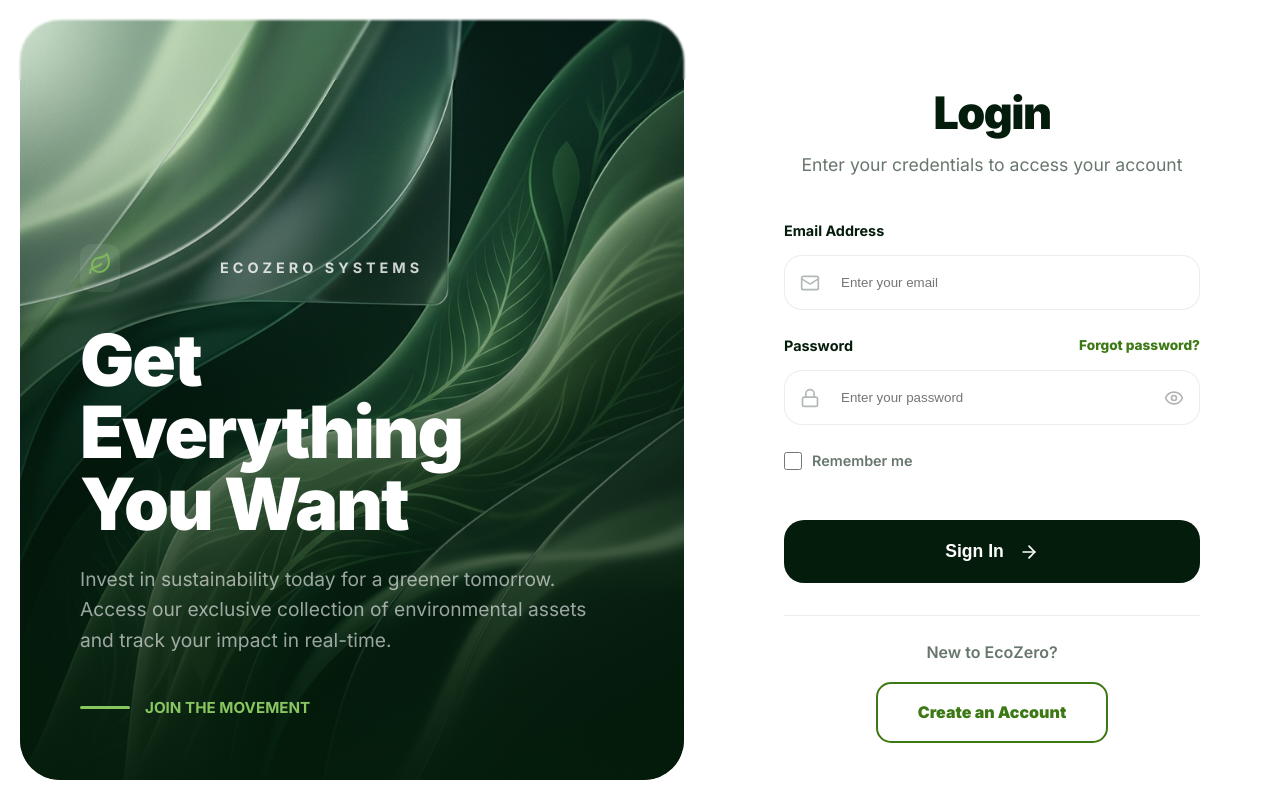
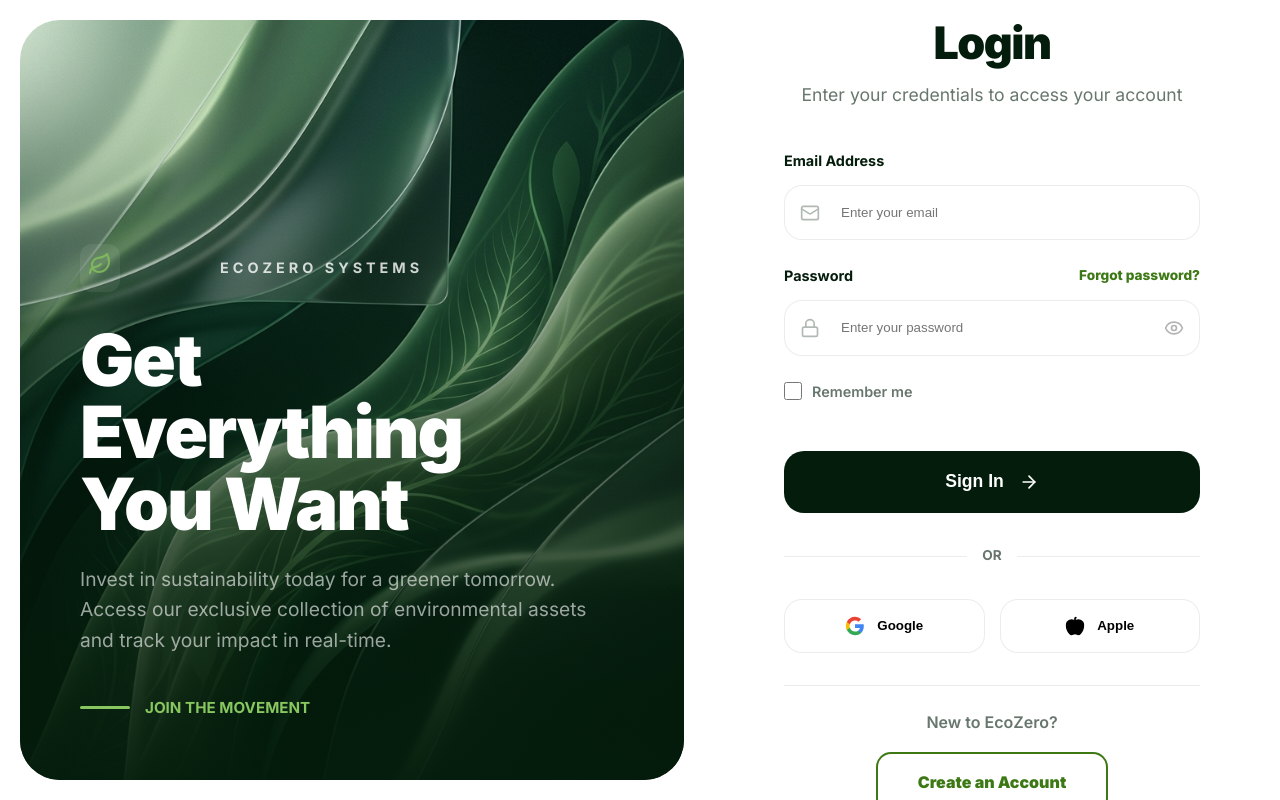
Before and after one commit to wazeer-dev/ecozeroo, a Next.js app: page /login in a window 1280 px wide. Built offline with nearby package versions, Linux system fonts and the light colour scheme; no server answers; the database is empty.

Commit message:
feat: add social login buttons and remove top blur on auth pages

```diff
--- a/src/app/login/page.tsx
+++ b/src/app/login/page.tsx
@@ -226,6 +226,7 @@
 
             <button
               type="submit"
+              className="btn-login-main"
               style={{
                 width: '100%',
                 padding: '1.3rem',
@@ -248,6 +249,36 @@
               {isLoggingIn ? "Verifying..." : (<>Sign In <ArrowRight size={20} /></>)}
             </button>
           </form>
+
+          {/* Social Divider */}
+          <div style={{ display: 'flex', alignItems: 'center', margin: '2rem 0', gap: '15px' }}>
+            <div style={{ flex: 1, height: '1px', background: colors.border }} />
+            <span style={{ fontSize: '0.85rem', color: colors.textMuted, fontWeight: 700 }}>OR</span>
+            <div style={{ flex: 1, height: '1px', background: colors.border }} />
+          </div>
+
+          {/* Social Buttons */}
+          <div style={{ display: 'flex', gap: '15px' }}>
+            <button
+              onClick={handleGoogleLogin}
+              style={{ flex: 1, display: 'flex', alignItems: 'center', justifyContent: 'center', gap: '12px', padding: '1rem', borderRadius: '18px', border: `1.5px solid ${colors.border}`, background: '#fff', cursor: 'pointer', fontWeight: 700, transition: '0.2s' }}
+            >
+              <svg width="20" height="20" viewBox="0 0 24 24">
+                <path d="M22.56 12.25c0-.78-.07-1.53-.2-2.25H12v4.26h5.92c-.26 1.37-1.04 2.53-2.21 3.31v2.77h3.57c2.08-1.92 3.28-4.74 3.28-8.09z" fill="#4285F4"/>
+                <path d="M12 23c2.97 0 5.46-.98 7.28-2.66l-3.57-2.77c-1 .67-2.28 1.06-3.71 1.06-2.86 0-5.29-1.93-6.16-4.53H2.18v2.84C3.99 20.53 7.7 23 12 23z" fill="#34A853"/>
+                <path d="M5.84 14.09c-.22-.67-.35-1.39-.35-2.09s.13-1.42.35-2.09V7.07H2.18C1.43 8.55 1 10.22 1 12s.43 3.45 1.18 4.93l3.66-2.84z" fill="#FBBC05"/>
+                <path d="M12 5.38c1.62 0 3.06.56 4.21 1.64l3.15-3.15C17.45 2.09 14.97 1 12 1 7.7 1 3.99 3.47 2.18 7.07l3.66 2.84c.87-2.6 3.3-4.53 6.16-4.53z" fill="#EA4335"/>
+              </svg>
+              Google
+            </button>
+            <button
+              onClick={handleAppleLogin}
+              style={{ flex: 1, display: 'flex', alignItems: 'center', justifyContent: 'center', gap: '12px', padding: '1rem', borderRadius: '18px', border: `1.5px solid ${colors.border}`, background: '#fff', cursor: 'pointer', fontWeight: 700, transition: '0.2s' }}
+            >
+              <Apple size={20} fill="currentColor" />
+              Apple
+            </button>
+          </div>
 
           <div style={{ marginTop: '2rem', paddingTop: '1.5rem', borderTop: `1px solid ${colors.border}`, textAlign: 'center' }}>
             <p style={{ color: colors.textMuted, fontSize: '1rem', fontWeight: 600, marginBottom: '1rem' }}>New to EcoZero?</p>
--- a/src/components/GradualBlur.tsx
+++ b/src/components/GradualBlur.tsx
@@ -1,4 +1,6 @@
+'use client';
 import React, { CSSProperties, useMemo } from 'react';
+import { usePathname } from 'next/navigation';
 
 type GradualBlurProps = {
   position?: 'top' | 'bottom' | 'left' | 'right';
@@ -23,6 +25,9 @@
   zIndex = 1,
   opacity = 1,
 }) => {
+  const pathname = usePathname();
+  if (pathname === '/login' || pathname === '/signup') return null;
+
   const divs = useMemo(() => {
     const layers = [];
     for (let i = 0; i < divCount; i++) {
```
